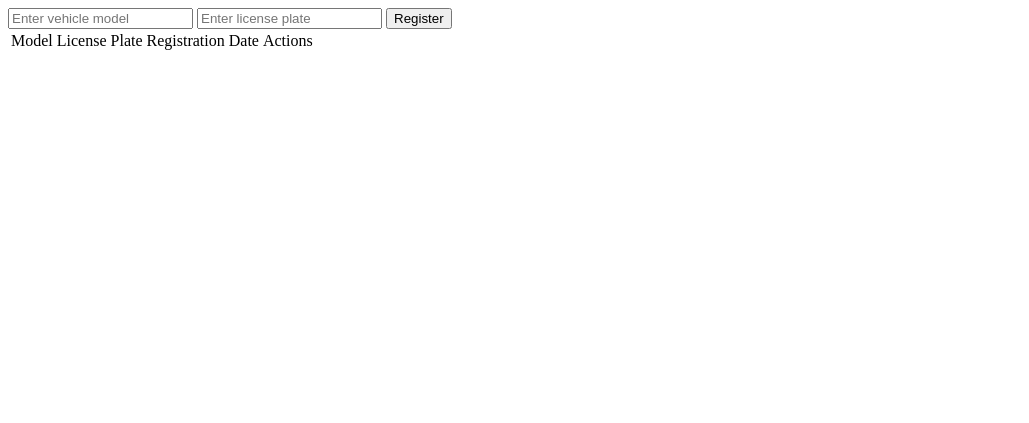
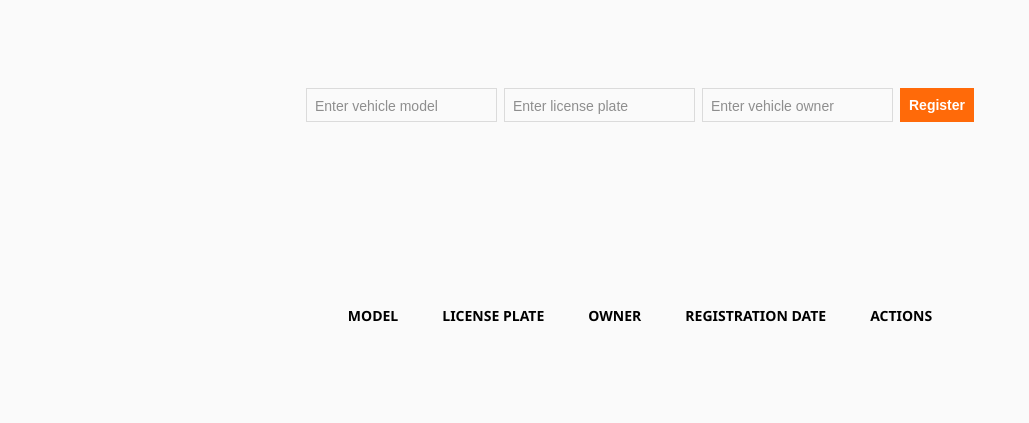
Before and after one commit to davicesca/typescript-parking-manager, a plain HTML site: page src/index.html in a window 1280 px wide. Shown: the whole page, without its empty margins (0-1029 px from the left). Drawn offline with Linux system fonts and the light colour scheme.

Commit message:
Add basic css

```diff
--- a/src/assets/css/style.css
+++ b/src/assets/css/style.css
@@ -0,0 +1,66 @@
+* {
+    margin: 0;
+    padding: 0;
+    box-sizing: border-box;
+    font-size: 14px;
+}
+
+body {
+    width: 100%;
+    min-height: 100vh;
+    background-color: #fafafa;
+    font-family: 'Segoe UI', sans-serif;
+}
+
+form, .table-container {
+    min-height: 15em;
+    display: flex;
+    justify-content: center;
+    align-items: center;
+}
+
+input:focus {
+    outline: 0;
+}
+
+.form-field {
+    background-color: #fafafa;
+    color: #000;
+    border: 1px solid #dbdbdb;
+    margin-right: 0.5em;
+    padding: 9px 0 7px 8px;
+    height: 2,25em;
+}
+
+.form-field::placeholder {
+    color: #8e8e8e;
+}
+
+.form-field:focus {
+    border-color: #a8a8a8;
+}
+
+.form-btn {
+    padding: 0.65em;
+    background-color: #ff6a09;
+    color: #fff;
+    font-weight: 600;
+    border: 0;
+    border-radius: 0;
+    cursor: pointer;
+    transition: all 0.5s ease;
+}
+
+.form-btn:hover {
+    background-color: #b34a06;
+}
+
+tr td {
+    text-align: center;
+    padding: 0.25em 1.5em;
+}
+
+thead tr td {
+    text-transform: uppercase;
+    font-weight: bold;
+}
--- a/src/index.html
+++ b/src/index.html
@@ -11,21 +11,25 @@
 </head>
 <body>
     <form>
-        <input type="text" id="model" placeholder="Enter vehicle model">
-        <input type="text" id="license-plate" placeholder="Enter license plate">
-        <button type="submit" id="register">Register</button>
+        <input type="text" id="model" class="form-field" placeholder="Enter vehicle model" required autocomplete="off">
+        <input type="text" id="license-plate" class="form-field" placeholder="Enter license plate" required autocomplete="off">
+        <input type="text" id="owner" class="form-field" placeholder="Enter vehicle owner" required autocomplete="off">
+        <button type="submit" id="register" class="form-btn">Register</button>
     </form>
 
+    <div class="table-container">
         <table>
             <thead>
                 <tr>
                     <td>Model</td>
                     <td>License Plate</td>
+                    <td>Owner</td>
                     <td>Registration Date</td>
                     <td>Actions</td>
                 </tr>
             </thead>
             <tbody id="parking-yard"></tbody>
         </table>
+    </div>
 </body>
 </html>
```
Also changed, not shown: 1 other file. Lines whose indentation alone changed are shown as unchanged.
